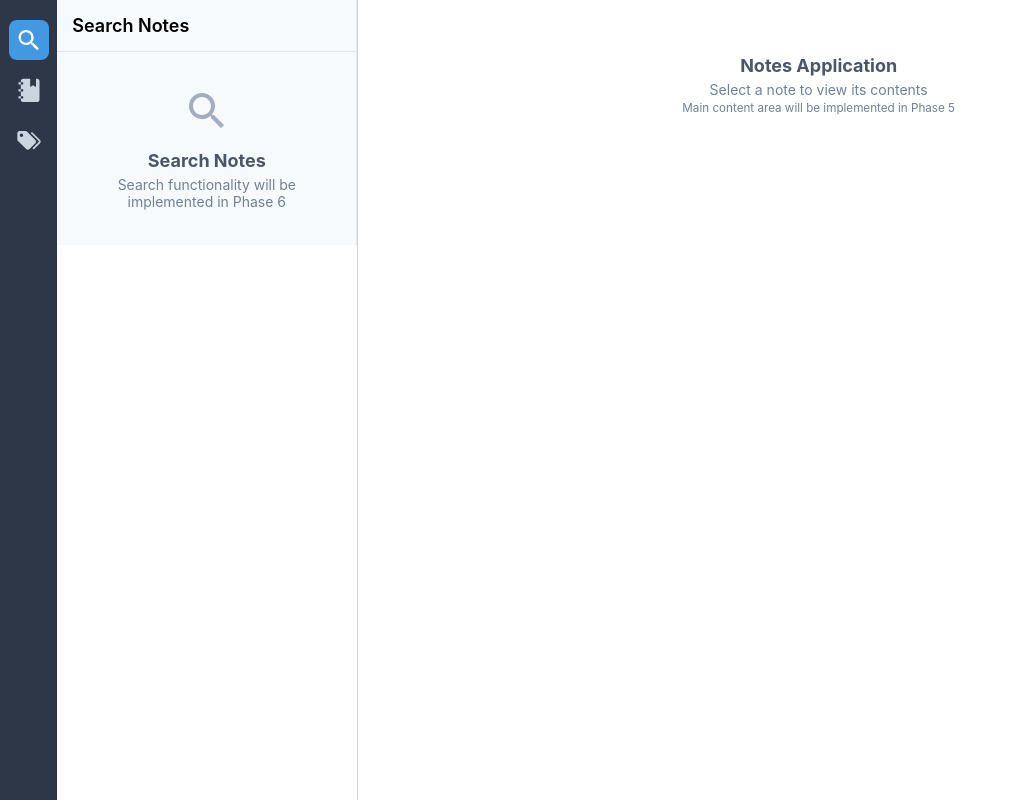
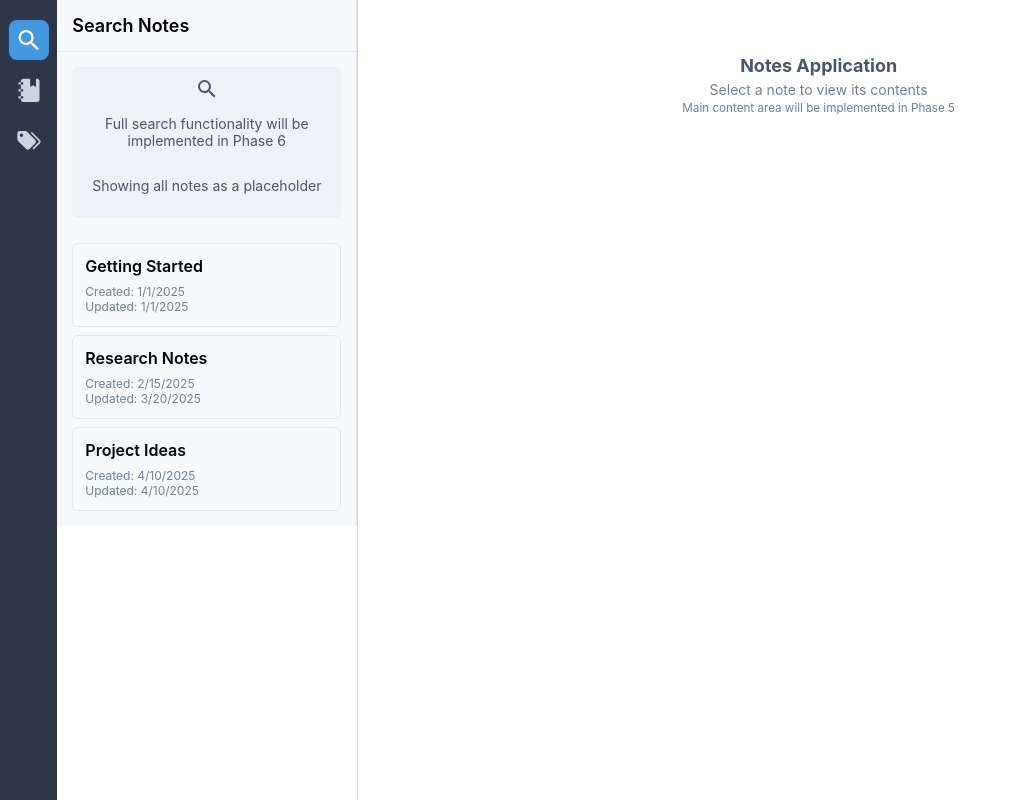
Before and after one commit to sp-loomis/notes, a React app: page / in a window 1280 px wide. Shown: the whole page, without its empty margins (0-1009 px from the left). Built offline with nearby package versions, Linux system fonts and the light colour scheme.

Commit message:
feat: Add close button to Note Manager and enhance Search View with note listing

```diff
--- a/src/renderer/components/navigation/NoteManagerView.tsx
+++ b/src/renderer/components/navigation/NoteManagerView.tsx
@@ -1,6 +1,6 @@
 import React, { useState } from 'react';
 import Icon from '@mdi/react';
-import { mdiNotebook, mdiPlus, mdiRefresh, mdiAlert } from '@mdi/js';
+import { mdiNotebook, mdiPlus, mdiRefresh, mdiAlert, mdiClose } from '@mdi/js';
 import { useNotes } from '../../contexts/NotesContext';
 import { useComponents } from '../../contexts/ComponentsContext';
 
@@ -33,6 +33,11 @@ const NoteManagerView: React.FC = () => {
   const handleCreateFormSubmit = (e: React.FormEvent) => {
     e.preventDefault();
     handleCreateNote();
+  };
+
+  // Handle closing the selected note
+  const handleCloseNote = () => {
+    selectNote(-1); // Deselect current note
   };
 
   // Render loading state
@@ -104,29 +109,12 @@ const NoteManagerView: React.FC = () => {
                 </div>
               </form>
             </div>
-          ) : notes.length > 0 ? (
-            // Note list
-            <div className="note-list">
-              {notes.map((note) => (
-                <div
-                  key={note.id}
-                  className="note-list-item"
-                  onClick={() => handleSelectNote(note.id)}
-                >
-                  <div className="note-title">{note.title}</div>
-                  <div className="note-dates">
-                    <span>Created: {new Date(note.createdAt).toLocaleDateString()}</span>
-                    <span>Updated: {new Date(note.updatedAt).toLocaleDateString()}</span>
-                  </div>
-                </div>
-              ))}
-            </div>
           ) : (
-            // No notes placeholder
+            // No note selected placeholder
             <div className="placeholder">
               <Icon path={mdiNotebook} size={2} />
-              <h3>No Notes Yet</h3>
-              <p>Create your first note to get started</p>
+              <h3>No Note Selected</h3>
+              <p>Create a new note to get started</p>
               <button onClick={() => setIsCreating(true)} className="primary-button">
                 Create Note
               </button>
@@ -137,20 +125,13 @@ const NoteManagerView: React.FC = () => {
     );
   }
 
-  // Render selected note view (placeholder for now)
+  // Render selected note view
   return (
     <div className="navigator-view note-manager-view">
       <div className="navigator-header">
         Note Manager
-        <button
-          className="create-note-button"
-          onClick={() => {
-            selectNote(-1); // Deselect current note
-            setIsCreating(true);
-          }}
-          aria-label="Create new note"
-        >
-          <Icon path={mdiPlus} size={1} />
+        <button className="close-note-button" onClick={handleCloseNote} aria-label="Close note">
+          <Icon path={mdiClose} size={1} />
         </button>
       </div>
       <div className="navigator-content with-note">
@@ -161,12 +142,6 @@ const NoteManagerView: React.FC = () => {
           <p>Selected Note ID: {selectedNote.id}</p>
           <p>Created: {new Date(selectedNote.createdAt).toLocaleDateString()}</p>
           <p>Updated: {new Date(selectedNote.updatedAt).toLocaleDateString()}</p>
-          <button
-            onClick={() => selectNote(-1)} // Deselect current note
-            className="secondary-button"
-          >
-            Back to Note List
-          </button>
         </div>
       </div>
     </div>
--- a/src/renderer/components/navigation/SearchView.tsx
+++ b/src/renderer/components/navigation/SearchView.tsx
@@ -1,17 +1,54 @@
 import React from 'react';
 import Icon from '@mdi/react';
 import { mdiMagnify } from '@mdi/js';
+import { useNotes } from '../../contexts/NotesContext';
+import { useComponents } from '../../contexts/ComponentsContext';
 
 const SearchView: React.FC = () => {
+  const { notes, selectNote } = useNotes();
+  const { loadComponentsForNote } = useComponents();
+
+  // Handle note selection
+  const handleSelectNote = async (noteId: number) => {
+    await selectNote(noteId);
+    // Load components for the selected note
+    await loadComponentsForNote(noteId);
+  };
+
   return (
     <div className="navigator-view search-view">
       <div className="navigator-header">Search Notes</div>
       <div className="navigator-content">
-        <div className="placeholder">
-          <Icon path={mdiMagnify} size={2} />
-          <h3>Search Notes</h3>
-          <p>Search functionality will be implemented in Phase 6</p>
-        </div>
+        {notes.length > 0 ? (
+          <div className="search-results">
+            <div className="search-placeholder-message">
+              <Icon path={mdiMagnify} size={1} />
+              <p>Full search functionality will be implemented in Phase 6</p>
+              <p>Showing all notes as a placeholder</p>
+            </div>
+            <div className="note-list">
+              {notes.map((note) => (
+                <div
+                  key={note.id}
+                  className="note-list-item"
+                  onClick={() => handleSelectNote(note.id)}
+                >
+                  <div className="note-title">{note.title}</div>
+                  <div className="note-dates">
+                    <span>Created: {new Date(note.createdAt).toLocaleDateString()}</span>
+                    <span>Updated: {new Date(note.updatedAt).toLocaleDateString()}</span>
+                  </div>
+                </div>
+              ))}
+            </div>
+          </div>
+        ) : (
+          <div className="placeholder">
+            <Icon path={mdiMagnify} size={2} />
+            <h3>Search Notes</h3>
+            <p>No notes found. Create a note in the Note Manager to get started.</p>
+          </div>
+        )}
       </div>
     </div>
   );
--- a/src/renderer/styles/global.css
+++ b/src/renderer/styles/global.css
@@ -124,7 +124,8 @@ body,
 }
 
 /* Note Manager View styles */
-.note-manager-view .create-note-button {
+.note-manager-view .create-note-button,
+.note-manager-view .close-note-button {
   background-color: #4299e1;
   color: white;
   width: 30px;
@@ -138,8 +139,17 @@ body,
   transition: background-color 0.2s;
 }
 
-.note-manager-view .create-note-button:hover {
+.note-manager-view .create-note-button:hover,
+.note-manager-view .close-note-button:hover {
   background-color: #3182ce;
+}
+
+.note-manager-view .close-note-button {
+  background-color: #a0aec0;
+}
+
+.note-manager-view .close-note-button:hover {
+  background-color: #718096;
 }
 
 .note-manager-view .note-list {
@@ -287,3 +297,55 @@ body,
   background-color: #3182ce;
   border-color: #3182ce;
 }
+
+/* Search View Styles */
+.search-view .search-results {
+  display: flex;
+  flex-direction: column;
+  gap: 15px;
+}
+
+.search-view .search-placeholder-message {
+  display: flex;
+  flex-direction: column;
+  align-items: center;
+  padding: 10px;
+  margin-bottom: 10px;
+  background-color: #edf2f7;
+  border-radius: 6px;
+  font-size: 14px;
+  color: #4a5568;
+  text-align: center;
+}
+
+.search-view .note-list {
+  display: flex;
+  flex-direction: column;
+  gap: 8px;
+}
+
+.search-view .note-list-item {
+  border: 1px solid #e2e8f0;
+  border-radius: 6px;
+  padding: 12px;
+  cursor: pointer;
+  transition: background-color 0.2s;
+}
+
+.search-view .note-list-item:hover {
+  background-color: #ebf8ff;
+  border-color: #bee3f8;
+}
+
+.search-view .note-title {
+  font-weight: 600;
+  font-size: 16px;
+  margin-bottom: 8px;
+}
+
+.search-view .note-dates {
+  display: flex;
+  flex-direction: column;
+  font-size: 12px;
+  color: #718096;
+}
```
Also changed, not shown: requirements/frontend.md (+1 -0 lines), requirements/plan.md (+11 -9 lines).
